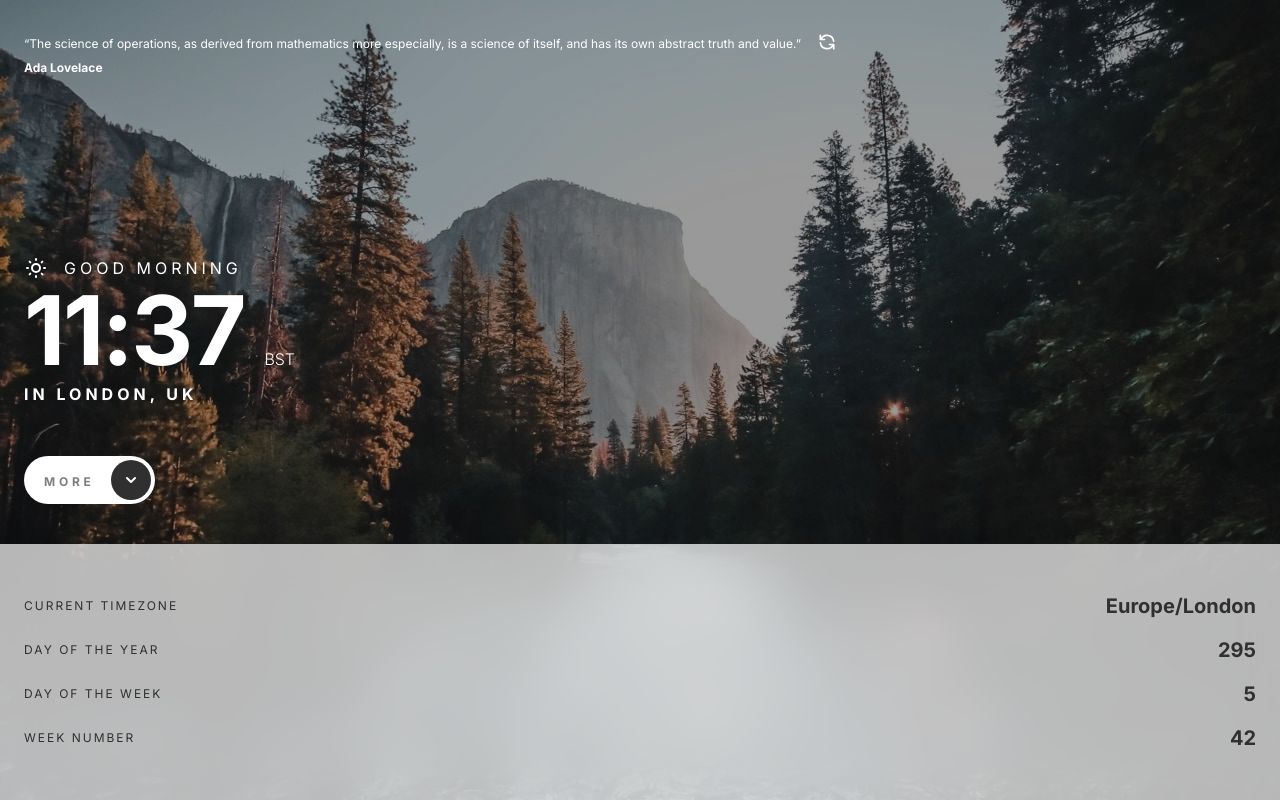
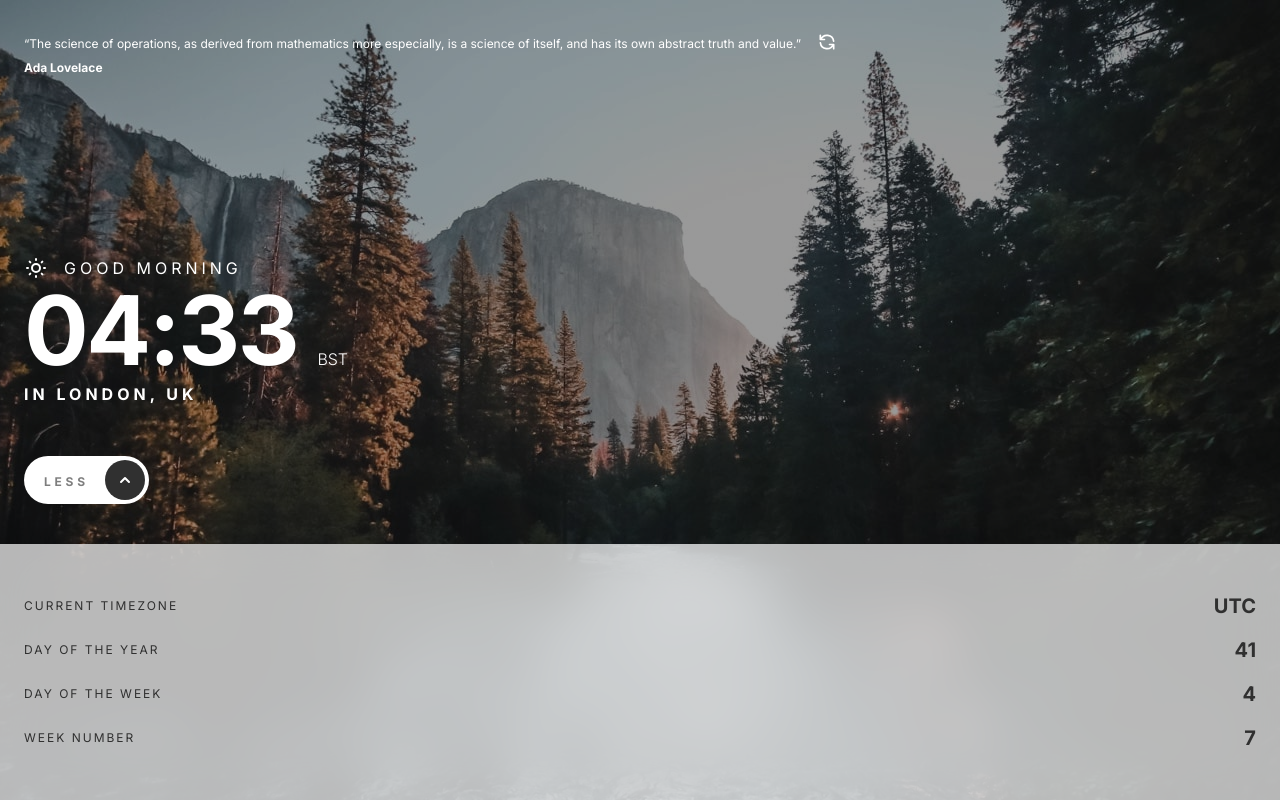
Before and after one commit to angelmtztrc/clock-fem, a React (Vite) app: page / in a window 1280 px wide. Both pictures are taken after a click on the button "MORE". Built offline with nearby package versions, Linux system fonts and the light colour scheme.

Commit message:
feat:  add clock

```diff
--- a/package.json
+++ b/package.json
@@ -10,6 +10,8 @@
     "@headlessui/react": "^1.4.3",
     "@heroicons/react": "^1.0.5",
     "classnames": "^2.3.1",
+    "dayjs": "^1.10.7",
+    "prop-types": "^15.8.1",
     "react": "^17.0.2",
     "react-dom": "^17.0.2"
   },
--- a/src/App.tsx
+++ b/src/App.tsx
@@ -18,9 +18,10 @@ const App = () => {
               <Clock />
               <Button
                 className="mt-12"
+                isActive={displayDetails}
                 onClick={() => setDisplayDetails(!displayDetails)}
               >
-                MORE
+                {displayDetails ? 'LESS' : 'MORE'}
               </Button>
             </main>
           </div>
--- a/src/components/Button/Button.tsx
+++ b/src/components/Button/Button.tsx
@@ -2,7 +2,12 @@ import { ComponentPropsWithoutRef } from 'react';
 import classNames from 'classnames';
 import { ChevronUpIcon, ChevronDownIcon } from '@heroicons/react/solid';
 
-export const Button = ({ className, children, ...rest }: ButtonProps) => {
+export const Button = ({
+  className,
+  children,
+  isActive,
+  ...rest
+}: ButtonProps) => {
   return (
     <button
       className={classNames(
@@ -15,10 +20,16 @@ export const Button = ({ className, children, ...rest }: ButtonProps) => {
         {children}
       </span>
       <div className="bg-jet absolute top-1 right-1 flex h-10 w-10 items-center justify-center rounded-full">
-        <ChevronDownIcon className="h-5 w-5 text-white" />
+        {isActive ? (
+          <ChevronUpIcon className="h-5 w-5 text-white" />
+        ) : (
+          <ChevronDownIcon className="h-5 w-5 text-white" />
+        )}
       </div>
     </button>
   );
 };
 
-interface ButtonProps extends ComponentPropsWithoutRef<'button'> {}
+interface ButtonProps extends ComponentPropsWithoutRef<'button'> {
+  isActive?: boolean;
+}
--- a/src/components/Clock/Clock.tsx
+++ b/src/components/Clock/Clock.tsx
@@ -1,6 +1,20 @@
+import { useEffect, useState } from 'react';
 import { SunIcon } from '@heroicons/react/outline';
 
+import dayjs from '@/libs/helpers/dayjs.helper';
+
 export const Clock = ({}: ClockProps) => {
+  const [timezone, setTimezone] = useState(dayjs.tz.guess());
+  const [time, setTime] = useState(dayjs());
+
+  useEffect(() => {
+    const timerId = setInterval(() => setTime(dayjs()), 30000);
+
+    return () => {
+      clearInterval(timerId);
+    };
+  }, []);
+
   return (
     <div>
       <div className="flex items-center space-x-4">
@@ -12,7 +26,7 @@ export const Clock = ({}: ClockProps) => {
 
       <div>
         <p className="font-inter text-8xl font-bold leading-[100px] -tracking-[2.5px] text-white">
-          11:37{' '}
+          {time.format('HH:mm')}{' '}
           <span className="text-base font-light leading-7 tracking-normal">
             BST
           </span>
--- a/src/components/DateDetails/DateDetails.tsx
+++ b/src/components/DateDetails/DateDetails.tsx
@@ -1,6 +1,11 @@
+import { useState } from 'react';
 import classNames from 'classnames';
 
+import dayjs from '@/libs/helpers/dayjs.helper';
+
 export const DateDetails = ({ display }: DateDetailsProps) => {
+  const [timezone, setTimezone] = useState(dayjs.tz.guess());
+
   return (
     <div
       className={classNames(
@@ -14,25 +19,33 @@ export const DateDetails = ({ display }: DateDetailsProps) => {
           <p className="text-jet font-inter text-xs uppercase leading-7 tracking-[2px]">
             Current Timezone
           </p>
-          <p className="text-jet font-inter text-xl font-bold">Europe/London</p>
+          <p className="text-jet font-inter text-xl font-bold capitalize">
+            {timezone}
+          </p>
         </div>
         <div className="flex items-center justify-between">
           <p className="text-jet font-inter text-xs uppercase leading-7 tracking-[2px]">
             Day of the year
           </p>
-          <p className="text-jet font-inter text-xl font-bold">295</p>
+          <p className="text-jet font-inter text-xl font-bold">
+            {dayjs().dayOfYear()}
+          </p>
         </div>
         <div className="flex items-center justify-between">
           <p className="text-jet font-inter text-xs uppercase leading-7 tracking-[2px]">
             Day of the week
           </p>
-          <p className="text-jet font-inter text-xl font-bold">5</p>
+          <p className="text-jet font-inter text-xl font-bold">
+            {dayjs().day()}
+          </p>
         </div>
         <div className="flex items-center justify-between">
           <p className="text-jet font-inter text-xs uppercase leading-7 tracking-[2px]">
             Week number
           </p>
-          <p className="text-jet font-inter text-xl font-bold">42</p>
+          <p className="text-jet font-inter text-xl font-bold">
+            {dayjs().week()}
+          </p>
         </div>
       </div>
     </div>
--- a/src/components/PhraseOfTheDay/PhraseOfTheDay.tsx
+++ b/src/components/PhraseOfTheDay/PhraseOfTheDay.tsx
@@ -2,7 +2,7 @@ import { RefreshIcon } from '@heroicons/react/outline';
 
 export const PhraseOfTheDay = ({}: PhraseOfTheDayProps) => {
   return (
-    <div className="flex space-x-4">
+    <div className="flex max-w-fit space-x-4">
       <div>
         <blockquote className="font-inter text-xs leading-6 tracking-normal text-white">
           “The science of operations, as derived from mathematics more
--- /dev/null
+++ b/src/libs/helpers/dayjs.helper.ts
@@ -0,0 +1,13 @@
+import dayjs from 'dayjs';
+
+import utc from 'dayjs/plugin/utc';
+import dayOfYear from 'dayjs/plugin/dayOfYear';
+import weekOfYear from 'dayjs/plugin/weekOfYear';
+import timezone from 'dayjs/plugin/timezone';
+
+dayjs.extend(utc);
+dayjs.extend(dayOfYear);
+dayjs.extend(weekOfYear);
+dayjs.extend(timezone);
+
+export default dayjs;
--- a/tsconfig.json
+++ b/tsconfig.json
@@ -19,6 +19,7 @@
     "paths": {
       "@/assets/*": ["./assets/*"],
       "@/components/*": ["./components/*"],
+      "@/libs/*": ["./libs/*"],
       "@/styles/*": ["./styles/*"]
     }
   },
--- a/vite.config.ts
+++ b/vite.config.ts
@@ -9,6 +9,7 @@ export default defineConfig({
     alias: {
       '@/assets': path.resolve(__dirname, './src/assets'),
       '@/components': path.resolve(__dirname, './src/components'),
+      '@/libs': path.resolve(__dirname, './src/libs'),
       '@/styles': path.resolve(__dirname, './src/styles')
     }
   },
```
Also changed, not shown: 1 other file (tests, documents, lock files or other folders).
